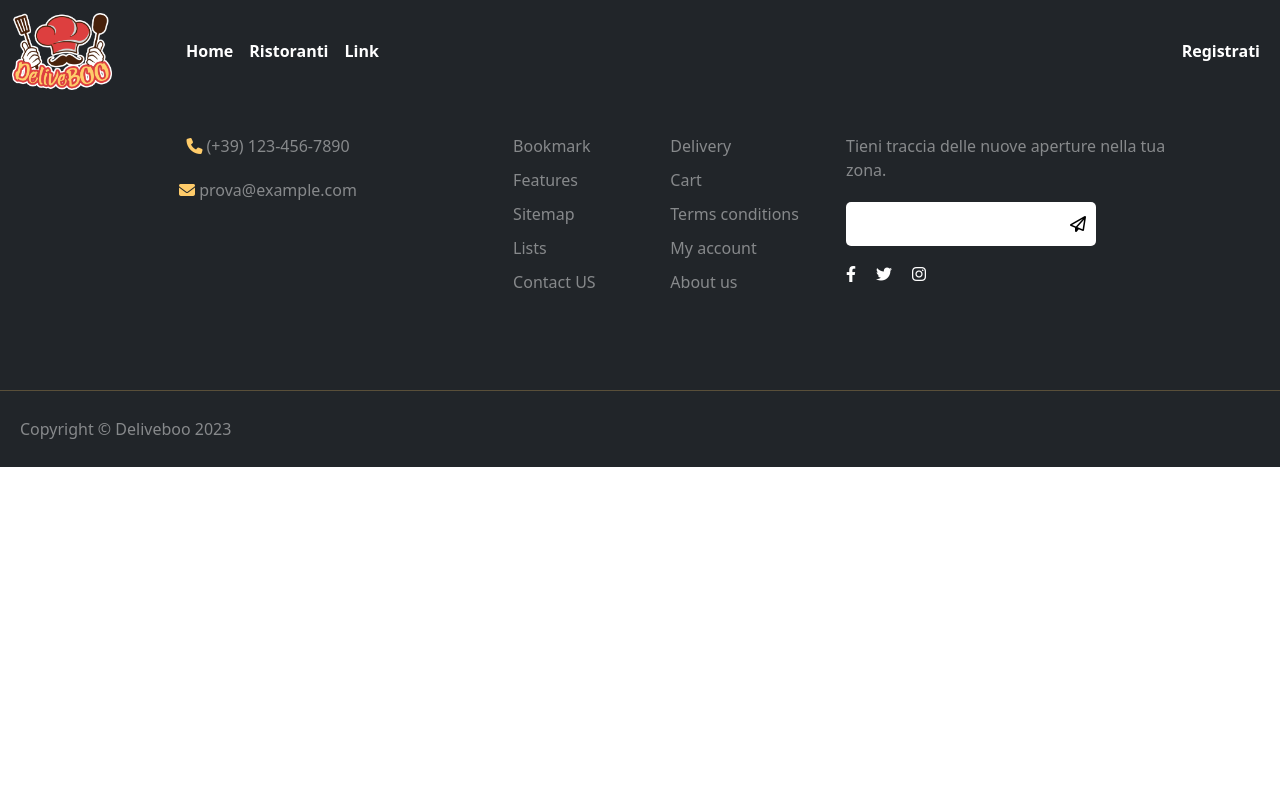
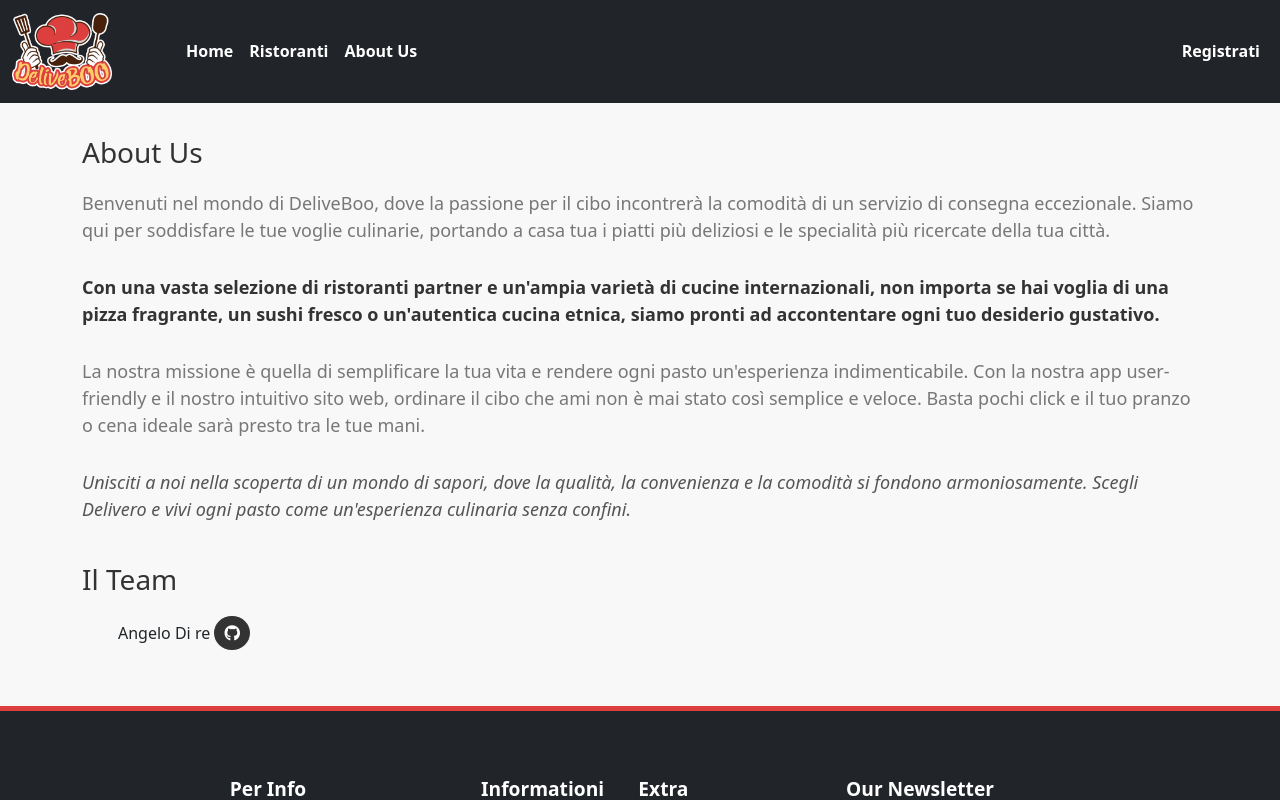
Before and after one commit to EdoardoPerucca/progetto_finale, a Vue app: page /about-us in a window 1280 px wide. Shown: the top 800 px of the page. Built offline with nearby package versions, Linux system fonts and the light colour scheme.

Commit message:
feat:add pag AboutUs

```diff
--- a/src/components/AppHeader.vue
+++ b/src/components/AppHeader.vue
@@ -31,7 +31,7 @@ export default {
                         <router-link class="nav-link" :to="{ name: 'restaurant' }">Ristoranti</router-link>
                     </li>
                     <li class="nav-item">
-                        <a class="nav-link" href="#">Link</a>
+                        <router-link class="nav-link" :to="{ name: 'AboutUs' }">About Us</router-link>
                     </li>
                 </ul>
               <a class="nav-link pe-2" href="http://127.0.0.1:8000/">Registrati</a>
--- /dev/null
+++ b/src/pages/AboutUs.vue
@@ -0,0 +1,84 @@
+<script>
+
+
+export default {
+    data() {
+        return {
+
+        };
+    },
+
+
+}
+</script>
+<template>
+    <div>
+        <section class="about-us">
+  <div class="container">
+    <h2>About Us</h2>
+    <p>Benvenuti nel mondo di DeliveBoo, dove la passione per il cibo incontrerà la comodità di un servizio di consegna eccezionale. Siamo qui per soddisfare le tue voglie culinarie, portando a casa tua i piatti più deliziosi e le specialità più ricercate della tua città.</p>
+    <p class="mission">Con una vasta selezione di ristoranti partner e un'ampia varietà di cucine internazionali, non importa se hai voglia di una pizza fragrante, un sushi fresco o un'autentica cucina etnica, siamo pronti ad accontentare ogni tuo desiderio gustativo.</p>
+    <p>La nostra missione è quella di semplificare la tua vita e rendere ogni pasto un'esperienza indimenticabile. Con la nostra app user-friendly e il nostro intuitivo sito web, ordinare il cibo che ami non è mai stato così semplice e veloce. Basta pochi click e il tuo pranzo o cena ideale sarà presto tra le tue mani.</p>
+    <p class="delivery-service">Unisciti a noi nella scoperta di un mondo di sapori, dove la qualità, la convenienza e la comodità si fondono armoniosamente. Scegli Delivero e vivi ogni pasto come un'esperienza culinaria senza confini.</p>
+    <div class="app-download">
+        <h2>Il Team</h2>
+    <ul>
+        <li class="m-1">
+            Angelo Di re
+            <a href="https://github.com/Aranel9966"><i class="fa-brands fa-github"></i></a>
+        </li>
+
+
+    </ul>
+    </div>
+  </div>
+</section>
+    </div>
+</template>
+<style scoped lang="scss">
+    .about-us {
+  background-color: #f8f8f8;
+  padding: 40px;
+
+  h2 {
+    font-size: 28px;
+    color: #333;
+    margin-bottom: 20px;
+  }
+
+  p {
+    font-size: 18px;
+    line-height: 1.5;
+    color: #777;
+    margin-bottom: 30px;
+  }
+
+  .mission {
+    font-weight: bold;
+    color: #333;
+  }
+
+  .delivery-service {
+    font-style: italic;
+    color: #555;
+  }
+
+  .app-download {
+    margin-top: 40px;
+
+    a {
+      display: inline-block;
+      padding: 5px 10px;
+      background-color: #333;
+      color: #fff;
+      text-decoration: none;
+      border-radius: 50%;
+      transition: background-color 0.3s;
+
+      &:hover {
+        background-color: #555;
+      }
+    }
+  }
+}
+</style>
--- a/src/router.js
+++ b/src/router.js
@@ -1,60 +1,64 @@
 import { createRouter, createWebHistory } from "vue-router";
 
-import AppHome from './pages/AppHome.vue';
-import RestaurantIndex from './pages/RestaurantIndex.vue';
-import RestaurantShow from './pages/RestaurantShow.vue';
-import Cart from './pages/Cart.vue';
-import Payment from './pages/Payment.vue';
-import Email from './pages/Email.vue';
-
+import AppHome from "./pages/AppHome.vue";
+import RestaurantIndex from "./pages/RestaurantIndex.vue";
+import RestaurantShow from "./pages/RestaurantShow.vue";
+import Cart from "./pages/Cart.vue";
+import Payment from "./pages/Payment.vue";
+import Email from "./pages/Email.vue";
+import AboutUs from "./pages/AboutUs.vue";
 
 const router = createRouter({
   history: createWebHistory(),
 
   routes: [
     {
-            path: '/',
-            name: 'home',
+      path: "/",
+      name: "home",
       component: AppHome,
-            meta: {title: 'Home'},
+      meta: { title: "Home" },
     },
     {
-            path: '/restaurant',
-            name: 'restaurant',
+      path: "/restaurant",
+      name: "restaurant",
       component: RestaurantIndex,
-            meta: {title: 'Restaurants'},
+      meta: { title: "Restaurants" },
     },
     {
-            path: '/restaurantMenu/:slug',
-            name: 'restaurantMenu',
+      path: "/restaurantMenu/:slug",
+      name: "restaurantMenu",
       component: RestaurantShow,
-            meta: {title: 'Restaurant Menu'},
+      meta: { title: "Restaurant Menu" },
     },
     {
-            path: '/restaurants/:slug/cart',
-            name: 'cart',
+      path: "/restaurants/:slug/cart",
+      name: "cart",
       component: Cart,
-            meta: {title: 'Cart'},
+      meta: { title: "Cart" },
     },
     {
-            path: '/restaurants/:slug/cart/:id',
-            name: 'payment',
+      path: "/restaurants/:slug/cart/:id",
+      name: "payment",
       component: Payment,
-            meta: {title: 'Payment'},
+      meta: { title: "Payment" },
     },
     {
-            path: '/no-reply',
-            name: 'Email',
+      path: "/no-reply",
+      name: "Email",
       component: Email,
-            meta: {title: 'No Reply Email'},
+      meta: { title: "No Reply Email" },
     },
-    ]
+    {
+      path: "/about-us",
+      name: "AboutUs",
+      component: AboutUs,
+      meta: { title: "About Us" },
+    },
+  ],
 });
 
 router.beforeEach((to, from) => {
-
-    document.title = to.meta?.title ?? 'Deliveboo'
-
+  document.title = to.meta?.title ?? "Deliveboo";
 });
 
 export { router };
```
Lines whose indentation alone changed are shown as unchanged.
